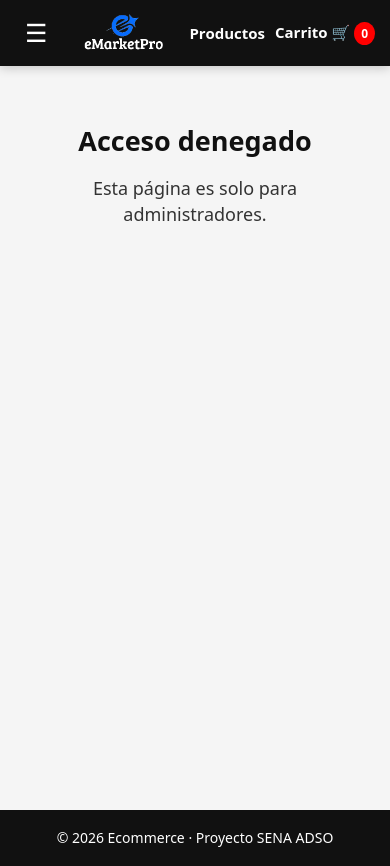
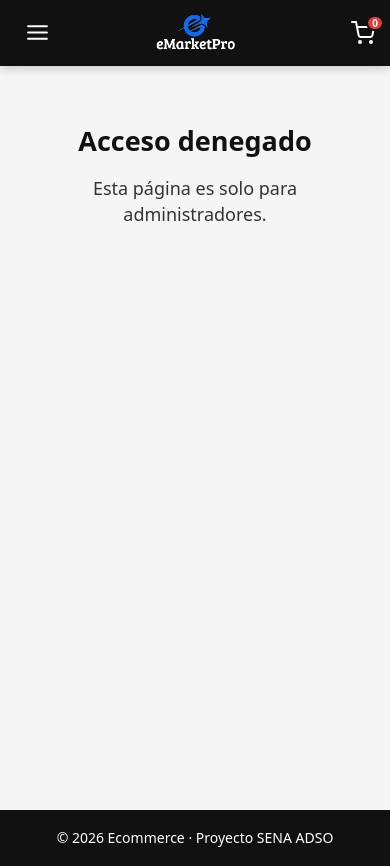
Before and after one commit to samuelcastill2023-cpu/ecommerce-sena1, a React (Vite) app in the folder ecommerce-react/: page /admin in a window 390 px wide. Built offline with nearby package versions, Linux system fonts and the light colour scheme.

Commit message:
style: menú responsive, íconos con react-icons y contador del carrito

```diff
--- a/ecommerce-react/package.json
+++ b/ecommerce-react/package.json
@@ -12,6 +12,7 @@
   "dependencies": {
     "react": "^19.2.4",
     "react-dom": "^19.2.4",
+    "react-icons": "^5.7.0",
     "react-router-dom": "^7.13.1"
   },
   "devDependencies": {
--- a/ecommerce-react/src/components/Navbar.jsx
+++ b/ecommerce-react/src/components/Navbar.jsx
@@ -1,6 +1,7 @@
 import { Link } from "react-router-dom";
 import { useEffect, useState } from "react";
 import logo from "../assets/eMarketPro-logo-blanco.png";
+import { FiMenu, FiX, FiShoppingCart, FiShoppingBag, FiUser, FiPackage, FiShield, FiLogOut, FiLogIn, FiUserPlus } from "react-icons/fi";
 
 function Navbar() {
   const [cantidad, setCantidad] = useState(0);
@@ -87,7 +88,7 @@ function Navbar() {
             className="menu-toggle"
             onClick={() => setMenuAbierto(true)}
           >
-            ☰
+            <FiMenu />
           </button>
 
           {/* LOGO */}
@@ -135,7 +136,7 @@ function Navbar() {
             {usuario && (
               <li className="usuario">
                 <Link to="/perfil">
-                  Hola, {nombreUsuario} 👋
+                  Hola, {nombreUsuario}
                 </Link>
               </li>
             )}
@@ -155,9 +156,10 @@ function Navbar() {
             <li>
               <Link
                 to="/carrito"
-                className="carrito-link"
+                className="carrito-icono"
+                title="Carrito"
               >
-                Carrito 🛒{" "}
+                <FiShoppingCart />
                 <span className="contador">
                   {cantidad}
                 </span>
@@ -165,6 +167,18 @@ function Navbar() {
             </li>
 
           </ul>
+
+          {/* 📱 Carrito solo con ícono (celular y tablet) */}
+          <Link
+            to="/carrito"
+            className="carrito-movil carrito-icono"
+            title="Carrito"
+          >
+            <FiShoppingCart />
+            <span className="contador">
+              {cantidad}
+            </span>
+          </Link>
 
         </div>
       </nav>
@@ -190,12 +204,16 @@ function Navbar() {
         <div className="menu-lateral-header">
 
           <div>
-            <h2>Mi cuenta</h2>
-
-            {usuario && (
-              <p>
-                {nombreUsuario || "Usuario"}
-              </p>
+            {usuario ? (
+              <>
+                <h2>Hola, {nombreUsuario || "Usuario"}</h2>
+                <p>{usuario}</p>
+              </>
+            ) : (
+              <>
+                <h2>Bienvenido</h2>
+                <p>Inicia sesión para comprar</p>
+              </>
             )}
           </div>
 
@@ -203,13 +221,41 @@ function Navbar() {
             className="menu-cerrar"
             onClick={() => setMenuAbierto(false)}
           >
-            ×
+            <FiX />
           </button>
 
         </div>
 
         {/* OPCIONES */}
         <div className="menu-opciones">
+
+          <Link
+            to="/productos"
+            className="menu-opcion"
+            onClick={() => setMenuAbierto(false)}
+          >
+            <span className="menu-icono">
+              <FiShoppingBag />
+            </span>
+
+            <span>
+              Productos
+            </span>
+          </Link>
+
+          <Link
+            to="/carrito"
+            className="menu-opcion"
+            onClick={() => setMenuAbierto(false)}
+          >
+            <span className="menu-icono">
+              <FiShoppingCart />
+            </span>
+
+            <span>
+              Carrito ({cantidad})
+            </span>
+          </Link>
 
           {usuario ? (
             <>
@@ -219,7 +265,7 @@ function Navbar() {
                 onClick={() => setMenuAbierto(false)}
               >
                 <span className="menu-icono">
-                  👤
+                  <FiUser />
                 </span>
 
                 <span>
@@ -233,7 +279,7 @@ function Navbar() {
                 onClick={() => setMenuAbierto(false)}
               >
                 <span className="menu-icono">
-                  📦
+                  <FiPackage />
                 </span>
 
                 <span>
@@ -249,7 +295,7 @@ function Navbar() {
                   onClick={() => setMenuAbierto(false)}
                 >
                   <span className="menu-icono">
-                    👑
+                    <FiShield />
                   </span>
 
                   <span>
@@ -263,7 +309,7 @@ function Navbar() {
                 onClick={cerrarSesion}
               >
                 <span className="menu-icono">
-                  🚪
+                  <FiLogOut />
                 </span>
 
                 <span>
@@ -272,19 +318,35 @@ function Navbar() {
               </button>
             </>
           ) : (
+            <>
               <Link
                 to="/login"
                 className="menu-opcion"
                 onClick={() => setMenuAbierto(false)}
               >
                 <span className="menu-icono">
-                🔐
+                  <FiLogIn />
                 </span>
 
                 <span>
                   Iniciar sesión
                 </span>
               </Link>
+
+              <Link
+                to="/register"
+                className="menu-opcion"
+                onClick={() => setMenuAbierto(false)}
+              >
+                <span className="menu-icono">
+                  <FiUserPlus />
+                </span>
+
+                <span>
+                  Registrarse
+                </span>
+              </Link>
+            </>
           )}
 
         </div>
--- a/ecommerce-react/src/index.css
+++ b/ecommerce-react/src/index.css
@@ -1983,3 +1983,140 @@ footer p {
     height: 42px;
   }
 }
+
+
+/* =========================================
+   NAVBAR EN CELULAR Y TABLET (menos de 1024px)
+   ☰ a la izquierda · logo al centro · carrito a la derecha
+   ========================================= */
+
+.carrito-movil {
+  display: none;
+}
+
+@media (max-width: 1023px) {
+
+  .nav-container {
+    display: grid;
+    grid-template-columns: 1fr auto 1fr;
+    align-items: center;
+  }
+
+  .menu-toggle {
+    justify-self: start;
+  }
+
+  /* Los enlaces de arriba pasan al menú ☰ */
+  .nav-links {
+    display: none;
+  }
+
+  .carrito-movil {
+    display: flex;
+    align-items: center;
+    gap: 4px;
+    justify-self: end;
+    color: white;
+    text-decoration: none;
+    font-size: 24px;
+  }
+
+  .carrito-movil .contador {
+    font-size: 12px;
+    font-weight: bold;
+  }
+
+}
+
+
+/* Títulos más pequeños en celular para que no se monten */
+@media (max-width: 700px) {
+
+  h1,
+  .perfil-header h1,
+  .checkout-header h1,
+  .mis-pedidos-header h1 {
+    font-size: 26px;
+    line-height: 1.25;
+  }
+
+  .perfil-card-header h2,
+  .checkout-card-header h2 {
+    font-size: 20px;
+  }
+
+}
+
+
+/* =========================================
+   ÍCONOS (react-icons)
+   ========================================= */
+
+/* Alinear los íconos con el texto */
+h1 svg,
+h2 svg,
+h3 svg,
+label svg,
+strong svg,
+button svg,
+span svg,
+p svg {
+  vertical-align: -0.125em;
+}
+
+/* Carrito con el número en la esquina */
+.carrito-icono {
+  position: relative;
+  display: inline-flex;
+  color: white;
+  font-size: 24px;
+  text-decoration: none;
+}
+
+.carrito-icono .contador {
+  position: absolute;
+  top: -6px;
+  right: -9px;
+
+  min-width: 16px;
+  height: 16px;
+  padding: 0 4px;
+  box-sizing: border-box;
+
+  display: flex;
+  align-items: center;
+  justify-content: center;
+
+  background-color: #e53935;
+  color: white;
+  border: 2px solid #111111;
+  border-radius: 999px;
+
+  font-size: 10px;
+  font-weight: bold;
+  line-height: 1;
+}
+
+/* Botones de cantidad del carrito */
+.carrito-cantidad button {
+  display: flex;
+  align-items: center;
+  justify-content: center;
+}
+
+/* El carrito del celular no se ve en computador */
+.carrito-movil.carrito-icono {
+  display: none;
+}
+
+/* Tamaño del ícono del carrito en el menú de computador */
+.nav-links a.carrito-icono {
+  font-size: 22px;
+}
+
+@media (max-width: 1023px) {
+  .carrito-movil.carrito-icono {
+    display: inline-flex;
+    justify-self: end;
+  }
+}
--- a/ecommerce-react/src/pages/Admin.jsx
+++ b/ecommerce-react/src/pages/Admin.jsx
@@ -1,6 +1,7 @@
 import { useEffect, useState } from "react";
 import { API_URL } from "../config";
 import { sesionVencida } from "../sesion";
+import { FiTag, FiEdit2, FiShoppingBag, FiList, FiPackage, FiUsers } from "react-icons/fi";
 
 function Admin() {
   const [pedidos, setPedidos] = useState([]);
@@ -467,7 +468,7 @@ function Admin() {
       <section className="perfil-card">
 
         <div className="perfil-card-header">
-          <h2>🏷️ Categorías ({categorias.length})</h2>
+          <h2><FiTag /> Categorías ({categorias.length})</h2>
           <p>Categorías en las que se organizan los productos.</p>
         </div>
 
@@ -525,7 +526,7 @@ function Admin() {
                     (producto) => producto.categoria === categoria.nombre
                   ).length
                 }{" "}
-                productos
+                producto(s)
               </p>
             </div>
 
@@ -552,7 +553,10 @@ function Admin() {
       <section className="perfil-card">
 
         <div className="perfil-card-header">
-          <h2>{editandoId ? "✏️ Editar producto" : "🛍️ Nuevo producto"}</h2>
+          <h2>
+            {editandoId ? <FiEdit2 /> : <FiShoppingBag />}{" "}
+            {editandoId ? "Editar producto" : "Nuevo producto"}
+          </h2>
           <p>Completa los datos del producto.</p>
         </div>
 
@@ -632,7 +636,7 @@ function Admin() {
       <section className="perfil-card">
 
         <div className="perfil-card-header">
-          <h2>📋 Productos ({productos.length})</h2>
+          <h2><FiList /> Productos ({productos.length})</h2>
           <p>Productos que se muestran en la tienda.</p>
         </div>
 
@@ -681,7 +685,7 @@ function Admin() {
       <section className="perfil-card">
 
         <div className="perfil-card-header">
-          <h2>📦 Pedidos ({pedidos.length})</h2>
+          <h2><FiPackage /> Pedidos ({pedidos.length})</h2>
           <p>Cambia el estado de cada pedido.</p>
         </div>
 
@@ -718,7 +722,7 @@ function Admin() {
       <section className="perfil-card">
 
         <div className="perfil-card-header">
-          <h2>👤 Usuarios ({usuarios.length})</h2>
+          <h2><FiUsers /> Usuarios ({usuarios.length})</h2>
           <p>Da o quita permisos de administrador.</p>
         </div>
 
--- a/ecommerce-react/src/pages/Carrito.jsx
+++ b/ecommerce-react/src/pages/Carrito.jsx
@@ -1,5 +1,6 @@
 import { useState } from "react";
 import { useNavigate } from "react-router-dom";
+import { FiShoppingCart, FiMinus, FiPlus, FiX, FiTrash2, FiCheck } from "react-icons/fi";
 
 function Carrito() {
   // 🔥 Cargar carrito guardado
@@ -55,7 +56,7 @@ function Carrito() {
 
   return (
     <main className="carrito-main">
-      <h2>Carrito 🛒</h2>
+      <h2>Carrito <FiShoppingCart /></h2>
 
       {carrito.length === 0 ? (
         <div className="carrito-vacio">
@@ -80,16 +81,16 @@ function Carrito() {
               </div>
 
               <div className="carrito-cantidad">
-                <button onClick={() => cambiarCantidad(index, -1)}>−</button>
+                <button onClick={() => cambiarCantidad(index, -1)}><FiMinus /></button>
                 <span>{producto.cantidad || 1}</span>
-                <button onClick={() => cambiarCantidad(index, 1)}>+</button>
+                <button onClick={() => cambiarCantidad(index, 1)}><FiPlus /></button>
               </div>
 
               <button
                 className="carrito-quitar"
                 onClick={() => eliminarProducto(index)}
               >
-                ❌
+                <FiX />
               </button>
             </div>
           ))}
@@ -98,11 +99,11 @@ function Carrito() {
 
           <div className="carrito-acciones">
             <button className="btn-vaciar" onClick={vaciarCarrito}>
-              Vaciar carrito 🗑️
+              <FiTrash2 /> Vaciar carrito
             </button>
 
             <button className="btn-comprar" onClick={() => navigate("/checkout")}>
-              Comprar ✅
+              <FiCheck /> Comprar
             </button>
           </div>
         </>
--- a/ecommerce-react/src/pages/Productos.jsx
+++ b/ecommerce-react/src/pages/Productos.jsx
@@ -49,7 +49,7 @@ function Productos() {
     // 🔥 Actualizar Navbar
     window.dispatchEvent(new Event("carritoActualizado"));
 
-    alert(`${producto.nombre} agregado al carrito 🛒`);
+    alert(`${producto.nombre} agregado al carrito`);
   };
 
   return (
```
Also changed, not shown: ecommerce-react/src/components/MisPedidos.jsx (+8 -7 lines), ecommerce-react/src/pages/Checkout.jsx (+7 -6 lines), ecommerce-react/src/pages/Confirmacion.jsx (+4 -3 lines), ecommerce-react/src/pages/Perfil.jsx (+4 -3 lines), 1 other file (tests, documents, lock files or other folders). Lines whose indentation alone changed are shown as unchanged.
